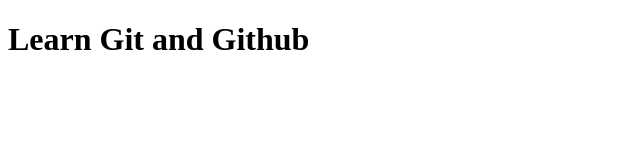
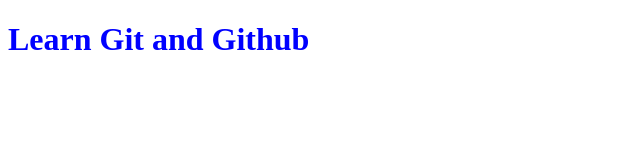
Before and after one commit to fikri-rakala/learn-git-and-github, a plain HTML site: page index.html in a window 1280 px wide. Shown: the whole page, without its empty margins (0-640 px from the left). Drawn offline with Linux system fonts and the light colour scheme.

Commit message:
update master

```diff
--- a/index.html
+++ b/index.html
@@ -6,6 +6,6 @@
     <title>Learn Git and Github</title>
 </head>
 <body>
-    <h1>Learn Git and Github</h1>
+    <h1 style="color: blue;">Learn Git and Github</h1>
 </body>
 </html>
```
Also changed, not shown: 1 other file.
